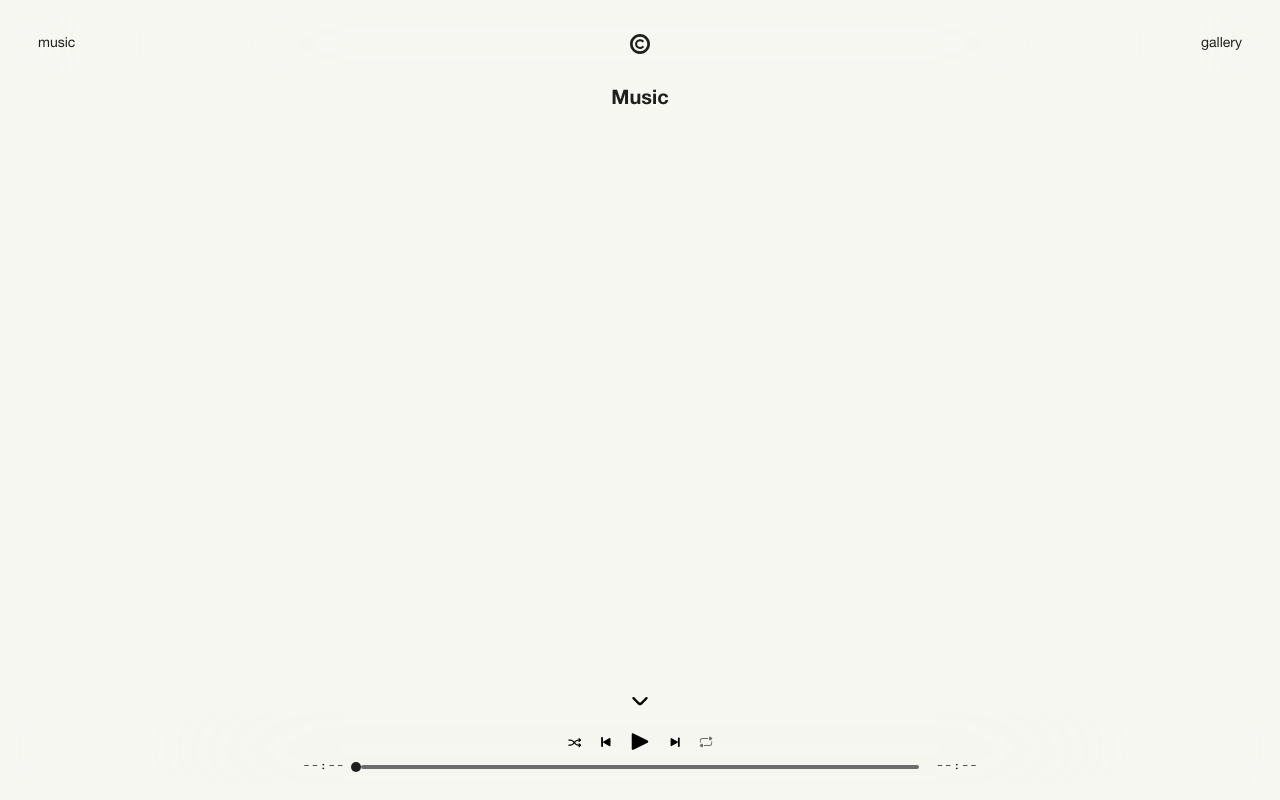
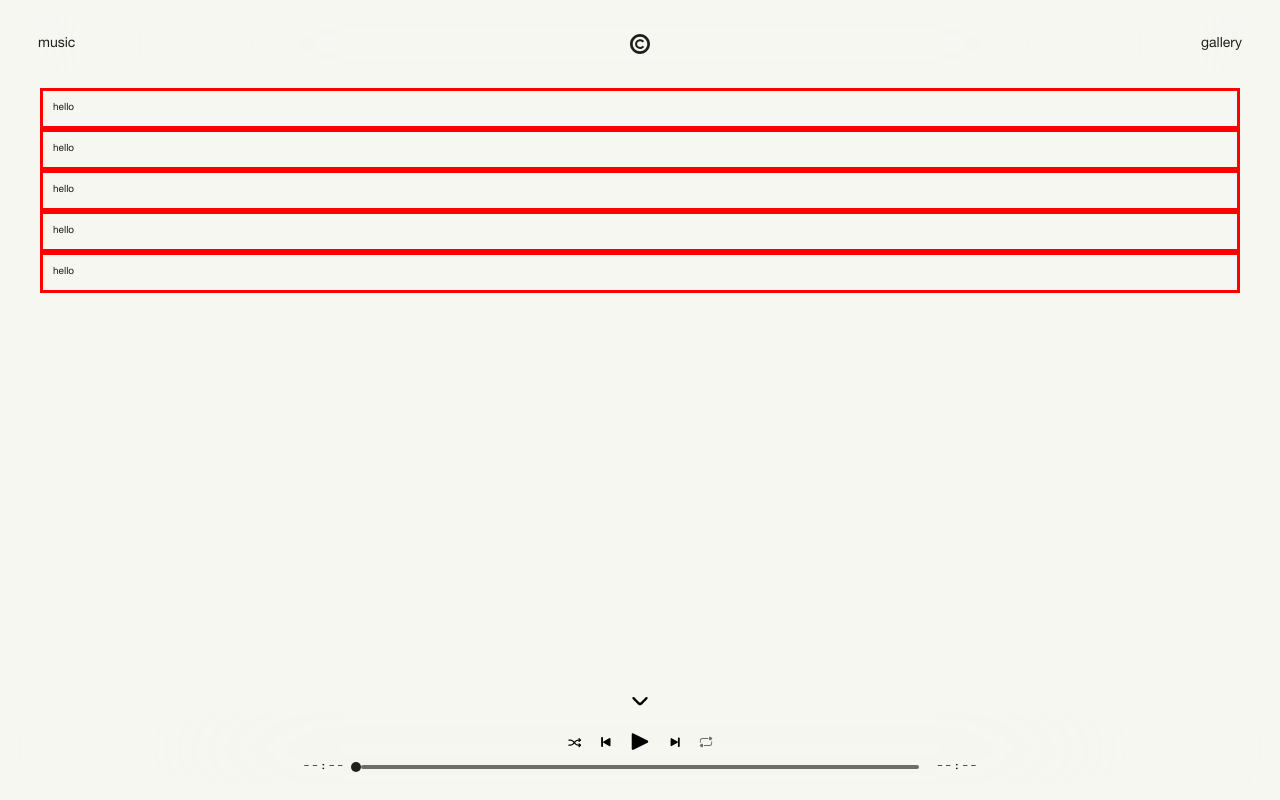
Before and after one commit to jimmydagumjr/catharsis, a React (Vite) app: page /music in a window 1280 px wide. Built offline with nearby package versions, Linux system fonts and the light colour scheme.

Commit message:
started some structure on music page and fixed some variable naming on gallery css

```diff
--- a/src/assets/css/Gallery.module.css
+++ b/src/assets/css/Gallery.module.css
@@ -1,12 +1,10 @@
-/*photobook*/
-
-.photo_body {
+.photoBody {
     max-width: 120rem;
     margin-inline: auto;
     padding-top: 1.6rem;
 }
 
-.photo_container {
+.photoContainer {
     display: grid;
     grid-template-columns: repeat(auto-fit, minmax(30rem, 1fr));
 }
@@ -21,7 +19,7 @@ picture {
     display: block;
 }
 
-.card__img_container {
+.card__imgContainer {
     border-radius: 1.4rem;
     width: 100%;
     aspect-ratio: 1 / 1;
--- a/src/assets/css/Music.module.css
+++ b/src/assets/css/Music.module.css
@@ -1,5 +1,15 @@
-.playerContainer {
-   display: flex;
-   justify-content: center;
-   align-items: center;
+.playlistBody {
+   max-width: 120rem;
+   margin-inline: auto;
+   padding-top: 1.6rem;
 }
+
+.playlistContainer {
+   display: grid;
+}
+
+.playlistItem {
+   padding: 1rem;
+   border-color: red;
+   border-style: solid;
+}
--- a/src/pages/Gallery.jsx
+++ b/src/pages/Gallery.jsx
@@ -15,8 +15,8 @@ const cardVariants = {
 
 const Gallery = () => {
    return (
-      <div className={GalleryCSS.photo_body}>
-         <div className={GalleryCSS.photo_container}>
+      <div className={GalleryCSS.photoBody}>
+         <div className={GalleryCSS.photoContainer}>
             <GalleryCardMap />
          </div>
       </div>
@@ -58,7 +58,7 @@ const GalleryCard = ({ photo, formattedTime }) => {
             restDelta: 0.001
          }}
       >
-         <div className={GalleryCSS.card__img_container}>
+         <div className={GalleryCSS.card__imgContainer}>
             <img
                className={GalleryCSS.card__img}
                src={photo.src}
--- a/src/pages/Music.jsx
+++ b/src/pages/Music.jsx
@@ -1,9 +1,28 @@
 import MusicCSS from "./../assets/css/Music.module.css"
+import { musicData } from "./data/musicData"
 
-export default function Music() {
+const Music = () => {
    return (
-      <div className={MusicCSS.playerContainer}>
-         <h1>Music</h1>
+      <div className={MusicCSS.playlistBody}>
+         <div className={MusicCSS.playlistContainer}>
+            <div className={MusicCSS.playlistItem}>
+               hello
+            </div>
+            <div className={MusicCSS.playlistItem}>
+               hello
+            </div>
+            <div className={MusicCSS.playlistItem}>
+               hello
+            </div>
+            <div className={MusicCSS.playlistItem}>
+               hello
+            </div>
+            <div className={MusicCSS.playlistItem}>
+               hello
+            </div>
+         </div>
       </div>
    )
 }
+
+export default Music
--- /dev/null
+++ b/src/pages/data/musicData.jsx
@@ -0,0 +1,52 @@
+export const musicData = [
+    {
+        title: "doctor (unreleased)",
+        artist: "st jimmy",
+        img_src: "1.jpg",
+        src: "https://files.catbox.moe/w5scaz.mp3",
+        url: null
+    },
+    {
+        title: "wizard (unreleased)",
+        artist: "st jimmy",
+        img_src: "1.jpg",
+        src: "https://files.catbox.moe/gmnckb.mp3",
+        url: null
+    },
+    {
+        title: "ibihywnm",
+        artist: "st jimmy",
+        img_src: "IMG-8262.jpg",
+        src: "https://files.catbox.moe/6li9j3.mp3",
+        url: "https://open.spotify.com/track/6OhIxbWku0wXCS11k6J333?si=8daf8f6fe72c4910"
+    },
+    {
+        title: "trauma bonds",
+        artist: "st jimmy",
+        img_src: "IMG_6240.jpg",
+        src: "https://files.catbox.moe/clb9ud.mp3",
+        url: "https://open.spotify.com/track/21oTqs4tULaZtxOaecCTF0?si=01efbf381620469a"
+    },
+    {
+        title: "i'm so tired (cover)",
+        artist: "st jimmy",
+        img_src: "IMG-2687.jpg",
+        src: "https://files.catbox.moe/cm4xm9.mp3",
+        url: null
+    },
+    {
+        title: "coals (cover)",
+        artist: "st jimmy",
+        img_src: "1.jpg",
+        src: "https://files.catbox.moe/mvmdbo.mp3",
+        url: null
+    },
+    {
+        title: "old tattoos",
+        artist: "st jimmy",
+        img_src: "IMG-5213.jpg",
+        src: "https://files.catbox.moe/u6796o.mp3",
+        url: "https://open.spotify.com/track/3EhIdQSKO7AwGK9of76U0Z"
+    },
+
+];
```
